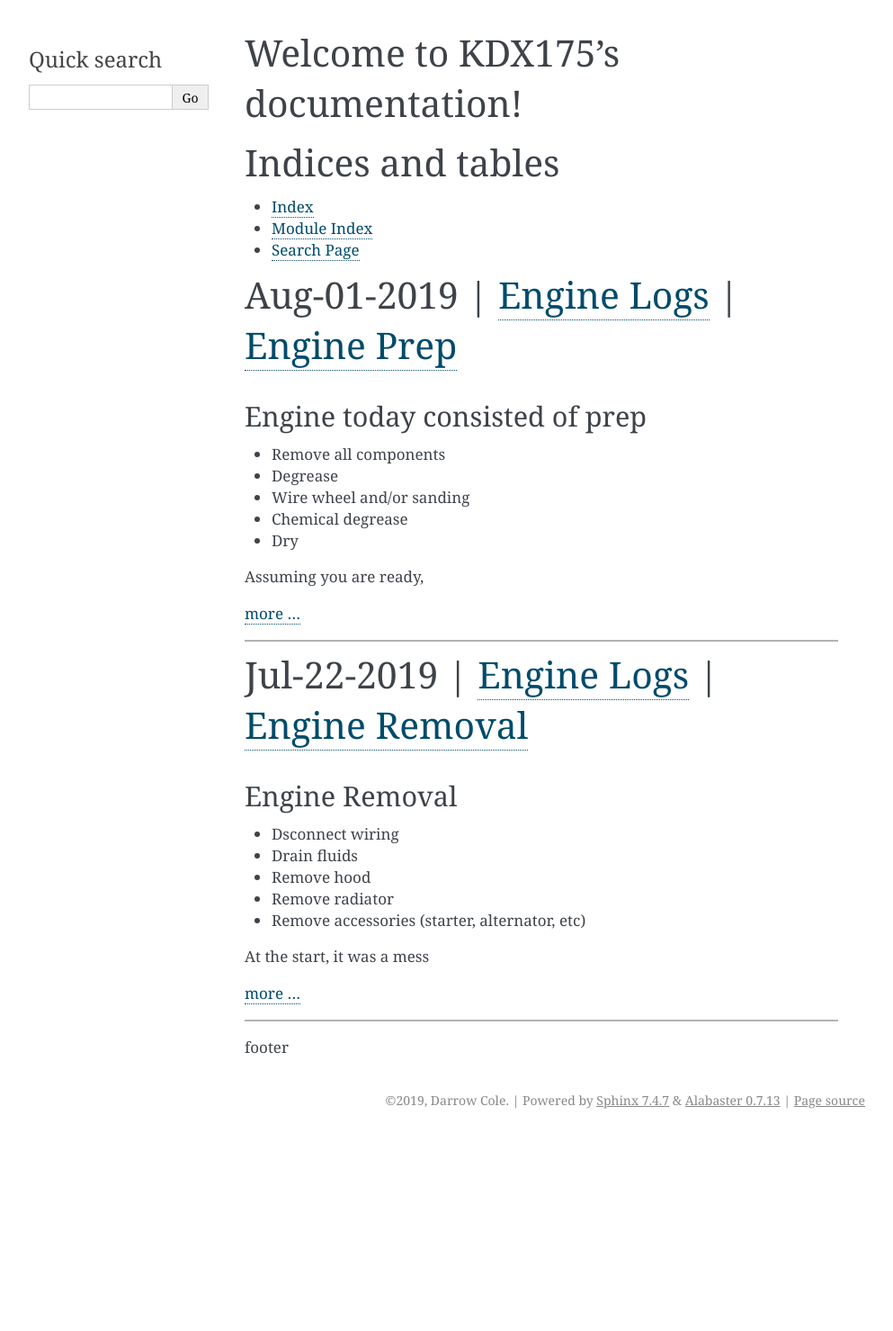
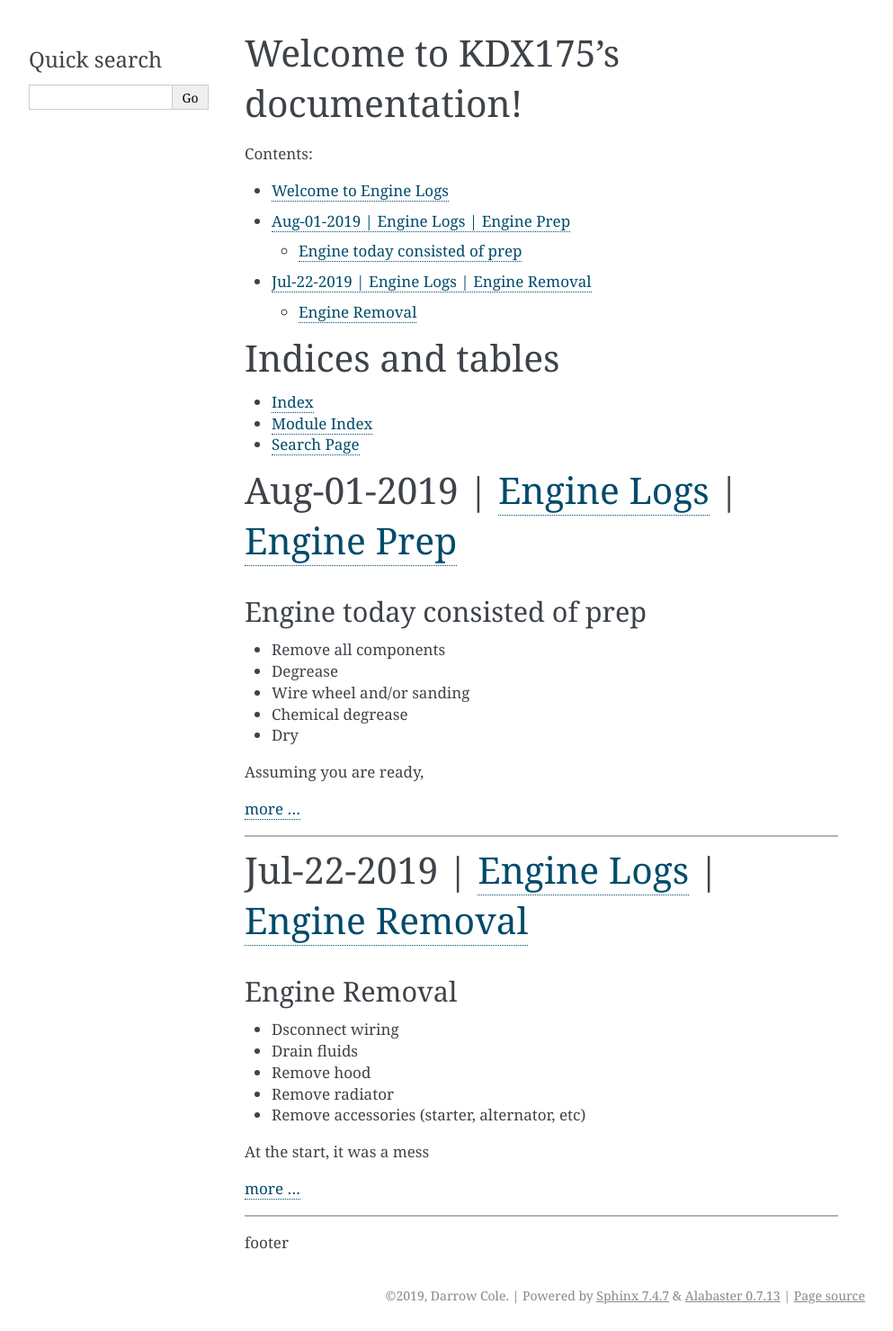
Before and after one commit to darrowco/kdx175, a Sphinx documentation site: the page built from source/index.rst, in a window 1280 px wide. Shown: the whole page at 90% size, without its empty margins (148-1141 px from the left). Built offline with Sphinx 7.4.7, drawn with Linux system fonts in a browser that asks for light colours; formulas are drawn with MathJax 3; before the commit the page ends 1262 px from its top, so only the background shows below that.

```diff
--- a/source/index.rst
+++ b/source/index.rst
@@ -6,6 +6,11 @@
 Welcome to KDX175's documentation!
 ==================================
 
+.. toctree::
+   :maxdepth: 2
+   :caption: Contents:
+
+   engine_logs
 
 Indices and tables
 ==================
```
Also changed, not shown: 5 other files.
